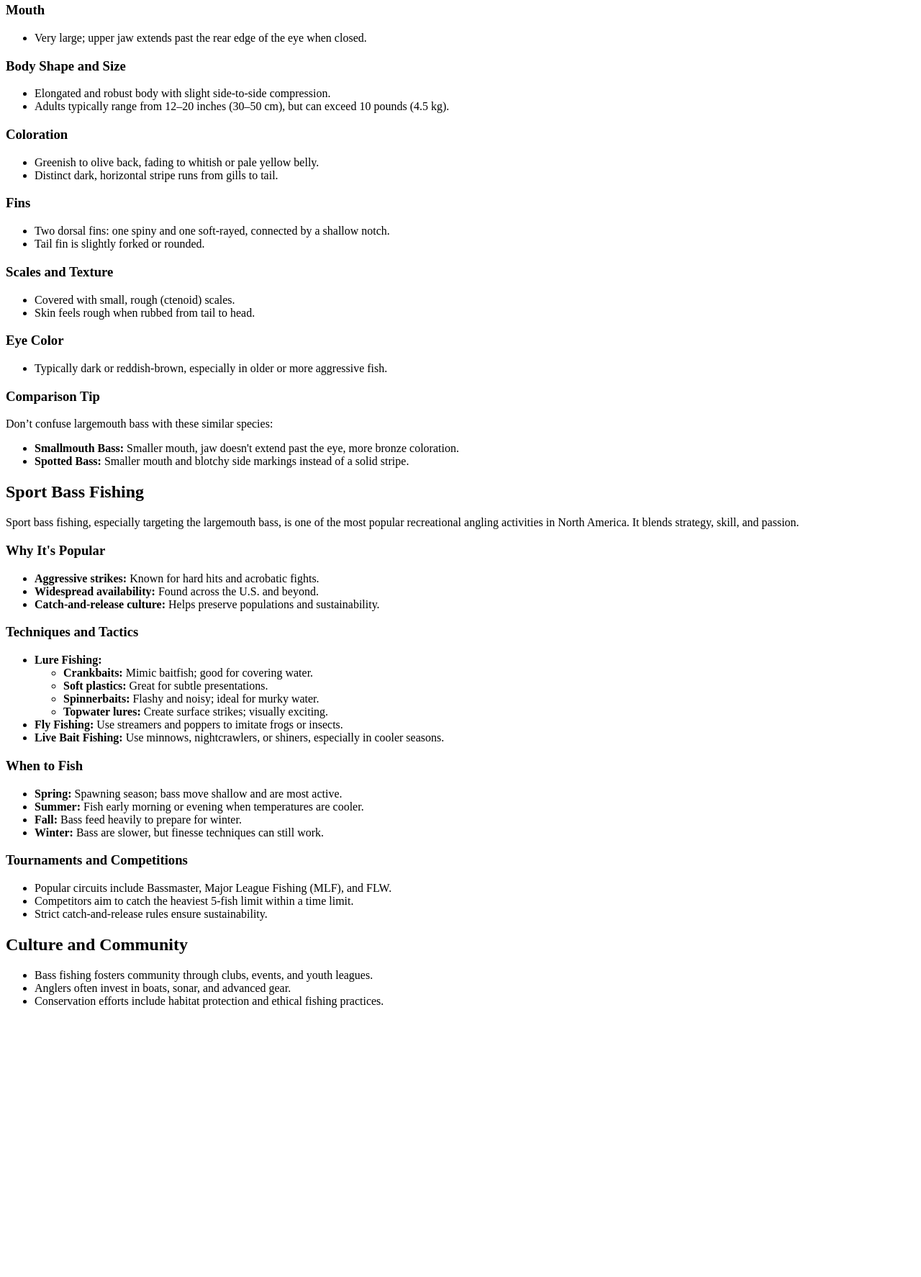
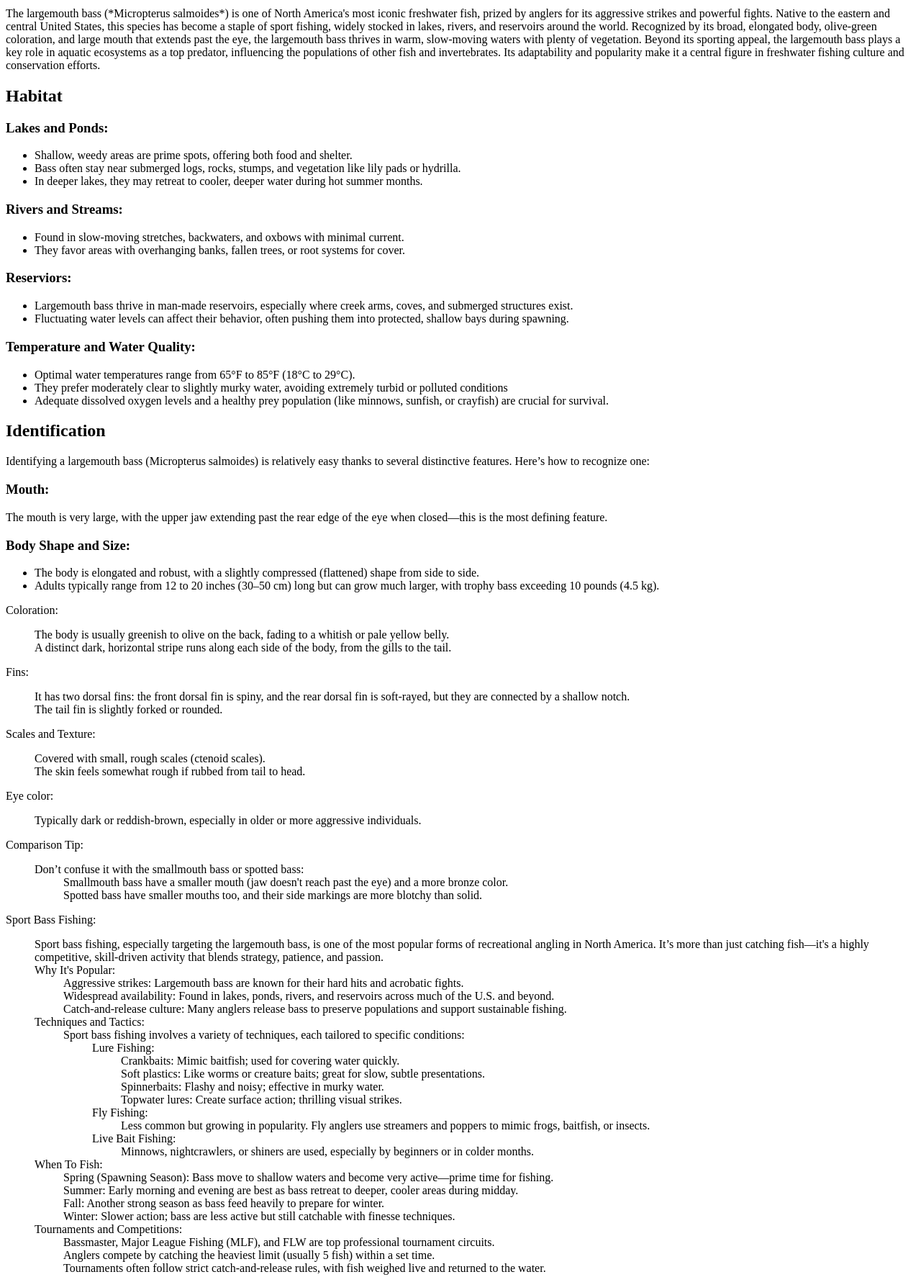
Before and after one commit to grd5217/testsite.github.io, a plain HTML site: page index.html in a window 1280 px wide. Shown: the part 819-2593 px from the top of the page at 72% size. Before the commit the page ends 2235 px from the top, so only its background shows below. Drawn offline with Linux system fonts and the light colour scheme.

Commit message:
Update index.html
hand made

```diff
--- a/index.html
+++ b/index.html
@@ -1,160 +1,215 @@
-<!DOCTYPE html>
-<html lang="en">
+<!doctype html>
+<html>
 <head>
-  <meta charset="UTF-8">
-  <title>Largemouth Bass</title>
+<meta charset="utf-8">
+<title>dreamweaver_test1</title>
 </head>
+
 <body>
 
+<!-- title of page -->
 <header>
   <h1>Largemouth Bass</h1>
 </header>
 
-  <figure>
-    <img src="images/bass.jpg" alt="Largemouth Bass" width="474" height="678">
-    <!-- Replace with correct relative image path -->
-  </figure>
+<!-- image of bass-->
+<img src="file:///E|/website test/bass.jpg" width="474" height="678" alt=""/>
 
 <main>
 
-    <!-- General Info -->
+	<!--gen. info section-->
 	<section>
-      <h2>General Info</h2>
-      <p>The largemouth bass (<em>Micropterus salmoides</em>) is one of North America's most iconic freshwater fish, prized by anglers for its aggressive strikes and powerful fights. Native to the eastern and central United States, this species has become a staple of sport fishing, widely stocked in lakes, rivers, and reservoirs around the world.</p>
-      <p>Recognized by its broad, elongated body, olive-green coloration, and large mouth that extends past the eye, the largemouth bass thrives in warm, slow-moving waters with plenty of vegetation. Beyond its sporting appeal, the largemouth bass plays a key role in aquatic ecosystems as a top predator, influencing the populations of other fish and invertebrates.</p>
+		<header>
+			<h2>General info:</h2>
+		</header>
+
+		<p>
+			The largemouth bass (*Micropterus salmoides*) is one of North America's most iconic freshwater fish, prized by anglers for its aggressive strikes and powerful fights. Native to the eastern and central United States, this species has become a staple of sport fishing, widely stocked in lakes, rivers, and reservoirs around the world. Recognized by its broad, elongated body, olive-green coloration, and large mouth that extends past the eye, the largemouth bass thrives in warm, slow-moving waters with plenty of vegetation. Beyond its sporting appeal, the largemouth bass plays a key role in aquatic ecosystems as a top predator, influencing the populations of other fish and invertebrates. Its adaptability and popularity make it a central figure in freshwater fishing culture and conservation efforts.
+		</p>
 	</section>
 
-    <!-- Habitat -->
+
+	<!--habitat section-->
 	<section>
+		<header>
 			<h2>Habitat</h2>
+		</header>
 
-      <h3>Lakes and Ponds</h3>
-      <ul>
+
+		<section>	<!--lakes and ponds subsection-->
+			<h3>Lakes and Ponds:</h3>
+
+			<ul>	<!-- lakes and ponds list-->
 				<li>Shallow, weedy areas are prime spots, offering both food and shelter.</li>
 				<li>Bass often stay near submerged logs, rocks, stumps, and vegetation like lily pads or hydrilla.</li>
 				<li>In deeper lakes, they may retreat to cooler, deeper water during hot summer months.</li>
 			</ul>
+		</section>
 
-      <h3>Rivers and Streams</h3>
-      <ul>
+
+		<section>	<!--Rivers/streams subsection-->
+				<h3>Rivers and Streams:</h3>
+
+				<ul>	<!-- rivers/streams list-->
 					<li>Found in slow-moving stretches, backwaters, and oxbows with minimal current.</li>
-        <li>Favor areas with overhanging banks, fallen trees, or root systems for cover.</li>
-      </ul>
-
-      <h3>Reservoirs</h3>
-      <ul>
-        <li>Thrive in man-made reservoirs, especially where creek arms, coves, and submerged structures exist.</li>
-        <li>Fluctuating water levels affect behavior, often pushing them into protected, shallow bays during spawning.</li>
-      </ul>
-
-      <h3>Temperature and Water Quality</h3>
-      <ul>
-        <li>Optimal temperatures: 65°F to 85°F (18°C to 29°C).</li>
-        <li>Prefer moderately clear to slightly murky water; avoid extremely turbid or polluted environments.</li>
-        <li>Require adequate dissolved oxygen levels and a healthy prey population.</li>
+					<li>They favor areas with overhanging banks, fallen trees, or root systems for cover.</li>
 				</ul>
 		</section>
 
-    <!-- Identification -->
-    <section>
-      <h2>Identification</h2>
-      <p>Identifying a largemouth bass (<em>Micropterus salmoides</em>) is relatively easy thanks to several distinctive features:</p>
 
-      <h3>Mouth</h3>
-      <ul>
-        <li>Very large; upper jaw extends past the rear edge of the eye when closed.</li>
-      </ul>
+		<section>	<!--reservoirs subsection-->
+				<h3>Reserviors:</h3>
 
-      <h3>Body Shape and Size</h3>
-      <ul>
-        <li>Elongated and robust body with slight side-to-side compression.</li>
-        <li>Adults typically range from 12–20 inches (30–50 cm), but can exceed 10 pounds (4.5 kg).</li>
-      </ul>
-
-      <h3>Coloration</h3>
-      <ul>
-        <li>Greenish to olive back, fading to whitish or pale yellow belly.</li>
-        <li>Distinct dark, horizontal stripe runs from gills to tail.</li>
-      </ul>
-
-      <h3>Fins</h3>
-      <ul>
-        <li>Two dorsal fins: one spiny and one soft-rayed, connected by a shallow notch.</li>
-        <li>Tail fin is slightly forked or rounded.</li>
-      </ul>
-
-      <h3>Scales and Texture</h3>
-      <ul>
-        <li>Covered with small, rough (ctenoid) scales.</li>
-        <li>Skin feels rough when rubbed from tail to head.</li>
-      </ul>
-
-      <h3>Eye Color</h3>
-      <ul>
-        <li>Typically dark or reddish-brown, especially in older or more aggressive fish.</li>
-      </ul>
-
-      <h3>Comparison Tip</h3>
-      <p>Don’t confuse largemouth bass with these similar species:</p>
-      <ul>
-        <li><strong>Smallmouth Bass:</strong> Smaller mouth, jaw doesn't extend past the eye, more bronze coloration.</li>
-        <li><strong>Spotted Bass:</strong> Smaller mouth and blotchy side markings instead of a solid stripe.</li>
+				<ul>	<!--reservoirs list-->
+					<li>Largemouth bass thrive in man-made reservoirs, especially where creek arms, coves, and submerged structures exist.</li>
+					<li>Fluctuating water levels can affect their behavior, often pushing them into protected, shallow bays during spawning.</li>
 				</ul>
 		</section>
 
-    <!-- Sport Fishing -->
+		<section>	<!-- temp/water qual. subsection-->
+				<h3>Temperature and Water Quality:</h3>
+
+				<ul>	<!--temop/water qual. list-->
+					<li>Optimal water temperatures range from 65°F to 85°F (18°C to 29°C).</li>
+					<li>They prefer moderately clear to slightly murky water, avoiding extremely turbid or polluted conditions</li>
+					<li>Adequate dissolved oxygen levels and a healthy prey population (like minnows, sunfish, or crayfish) are crucial for survival.</li>
+				</ul>
+		</section>
+	</section>
+
+	<!--identification section-->
 	<section>
-      <h2>Sport Bass Fishing</h2>
-      <p>Sport bass fishing, especially targeting the largemouth bass, is one of the most popular recreational angling activities in North America. It blends strategy, skill, and passion.</p>
+		<header>
+			<h2>Identification</h2>
+		</header>
 
-      <h3>Why It's Popular</h3>
+		<p>Identifying a largemouth bass (Micropterus salmoides) is relatively easy thanks to several distinctive features. Here’s how to recognize one:</p>
+
+
+		<section>	<!--mouth subsection-->
+			<h3>Mouth:</h3>
+			<p>The mouth is very large, with the upper jaw extending past the rear edge of the eye when closed—this is the most defining feature.</p>
+		</section>
+
+		<section>
+			<h3>Body Shape and Size:</h3>
+
 			<ul>
-        <li><strong>Aggressive strikes:</strong> Known for hard hits and acrobatic fights.</li>
-        <li><strong>Widespread availability:</strong> Found across the U.S. and beyond.</li>
-        <li><strong>Catch-and-release culture:</strong> Helps preserve populations and sustainability.</li>
-      </ul>
-
-      <h3>Techniques and Tactics</h3>
-      <ul>
-        <li><strong>Lure Fishing:</strong>
-          <ul>
-            <li><strong>Crankbaits:</strong> Mimic baitfish; good for covering water.</li>
-            <li><strong>Soft plastics:</strong> Great for subtle presentations.</li>
-            <li><strong>Spinnerbaits:</strong> Flashy and noisy; ideal for murky water.</li>
-            <li><strong>Topwater lures:</strong> Create surface strikes; visually exciting.</li>
-          </ul>
-        </li>
-        <li><strong>Fly Fishing:</strong> Use streamers and poppers to imitate frogs or insects.</li>
-        <li><strong>Live Bait Fishing:</strong> Use minnows, nightcrawlers, or shiners, especially in cooler seasons.</li>
-      </ul>
-
-      <h3>When to Fish</h3>
-      <ul>
-        <li><strong>Spring:</strong> Spawning season; bass move shallow and are most active.</li>
-        <li><strong>Summer:</strong> Fish early morning or evening when temperatures are cooler.</li>
-        <li><strong>Fall:</strong> Bass feed heavily to prepare for winter.</li>
-        <li><strong>Winter:</strong> Bass are slower, but finesse techniques can still work.</li>
-      </ul>
-
-      <h3>Tournaments and Competitions</h3>
-      <ul>
-        <li>Popular circuits include Bassmaster, Major League Fishing (MLF), and FLW.</li>
-        <li>Competitors aim to catch the heaviest 5-fish limit within a time limit.</li>
-        <li>Strict catch-and-release rules ensure sustainability.</li>
+				<li>The body is elongated and robust, with a slightly compressed (flattened) shape from side to side.</li>
+				<li>Adults typically range from 12 to 20 inches (30–50 cm) long but can grow much larger, with trophy bass exceeding 10 pounds (4.5 kg).</li>
 			</ul>
 		</section>
 
-    <!-- Culture and Community -->
-    <section>
-      <h2>Culture and Community</h2>
+				<header>Coloration:</header>
 				<ul>
-        <li>Bass fishing fosters community through clubs, events, and youth leagues.</li>
-        <li>Anglers often invest in boats, sonar, and advanced gear.</li>
-        <li>Conservation efforts include habitat protection and ethical fishing practices.</li>
+					<section>The body is usually greenish to olive on the back, fading to a whitish or pale yellow belly.</section>
+
+					<section>A distinct dark, horizontal stripe runs along each side of the body, from the gills to the tail.</section>
+				</ul>
+
+				<header>Fins:</header>
+				<ul>
+					<section>It has two dorsal fins: the front dorsal fin is spiny, and the rear dorsal fin is soft-rayed, but they are connected by a shallow notch.</section>
+
+					<section>The tail fin is slightly forked or rounded.</section>
+				</ul>
+
+				<header>Scales and Texture:</header>
+				<ul>
+					<section>Covered with small, rough scales (ctenoid scales).</section>
+
+					<section>The skin feels somewhat rough if rubbed from tail to head.</section>
+				</ul>
+
+				<header>Eye color:</header>
+				<ul>
+					<section>Typically dark or reddish-brown, especially in older or more aggressive individuals.</section>
+				</ul>
+
+				<header>Comparison Tip:</header>
+				<ul>
+					<header>Don’t confuse it with the smallmouth bass or spotted bass:</header>
+					<ul>
+						<section>Smallmouth bass have a smaller mouth (jaw doesn't reach past the eye) and a more bronze color.</section>
+
+						<section>Spotted bass have smaller mouths too, and their side markings are more blotchy than solid.</section>
+					</ul>
+				</ul>
+			</ul>
 		</ul>
 	</section>
 
+	<!--Sport fishing section-->
+	<header>Sport Bass Fishing:</header>
+	<ul>
+		<section>Sport bass fishing, especially targeting the 	largemouth bass, is one of the most popular forms of recreational angling in North America. It’s more than just catching fish—it's a highly competitive, skill-driven activity that blends strategy, patience, and passion.</section>
+
+		<header>Why It's Popular:</header>
+		<ul>
+			<section>Aggressive strikes: Largemouth bass are known for their hard hits and acrobatic fights.</section>
+
+			<section>Widespread availability: Found in lakes, ponds, rivers, and reservoirs across much of the U.S. and beyond.</section>
+
+			<section>Catch-and-release culture: Many anglers release bass to preserve populations and support sustainable fishing.</section>
+		</ul>
+
+		<header>Techniques and Tactics:</header>
+		<ul>
+			<section>Sport bass fishing involves a variety of techniques, each tailored to specific conditions:</section>
+			<ul>
+				<header>Lure Fishing:</header>
+				<ul>
+					<section>Crankbaits: Mimic baitfish; used for covering water quickly.</section>
+
+					<section>Soft plastics: Like worms or creature baits; great for slow, subtle presentations.</section>
+
+					<section>Spinnerbaits: Flashy and noisy; effective in murky water.</section>
+
+					<section>Topwater lures: Create surface action; thrilling visual strikes.</section>
+				</ul>
+
+				<header>Fly Fishing:</header>
+				<ul>
+					<section>Less common but growing in popularity. Fly anglers use streamers and poppers to mimic frogs, baitfish, or insects.</section>
+				</ul>
+
+				<header>Live Bait Fishing:</header>
+				<ul>
+					<section>Minnows, nightcrawlers, or shiners are used, especially by beginners or in colder months.</section>
+				</ul>
+			</ul>
+		</ul>
+
+		<header>When To Fish:</header>
+		<ul>
+			<section>Spring (Spawning Season): Bass move to shallow waters and become very active—prime time for fishing.</section>
+
+			<section>Summer: Early morning and evening are best as bass retreat to deeper, cooler areas during midday.</section>
+
+			<section>Fall: Another strong season as bass feed heavily to prepare for winter.</section>
+
+			<section>Winter: Slower action; bass are less active but still catchable with finesse techniques.</section>
+		</ul>
+
+		<header>Tournaments and Competitions:</header>
+		<ul>
+			<section>Bassmaster, Major League Fishing (MLF), and FLW are top professional tournament circuits.</section>
+
+			<section>Anglers compete by catching the heaviest limit (usually 5 fish) within a set time.</section>
+
+			<section>Tournaments often follow strict catch-and-release rules, with fish weighed live and returned to the water.</section>
+		</ul>
+	</ul>
+
+	<!--culture/community section-->
+	<header>Culture and Community:</header>
+	<ul>
+		<section>Bass fishing has a strong community aspect: clubs, local events, and youth leagues.</section>
+
+		<section>Many anglers invest in specialized gear—bass boats, fish finders, and high-performance tackle.</section>
+
+		<section>Conservation is a major theme, with many groups promoting habitat protection, invasive species control, and ethical angling.</section>
+	</ul>
 </main>
-
 </body>
 </html>
```
Lines whose indentation alone changed are shown as unchanged.
